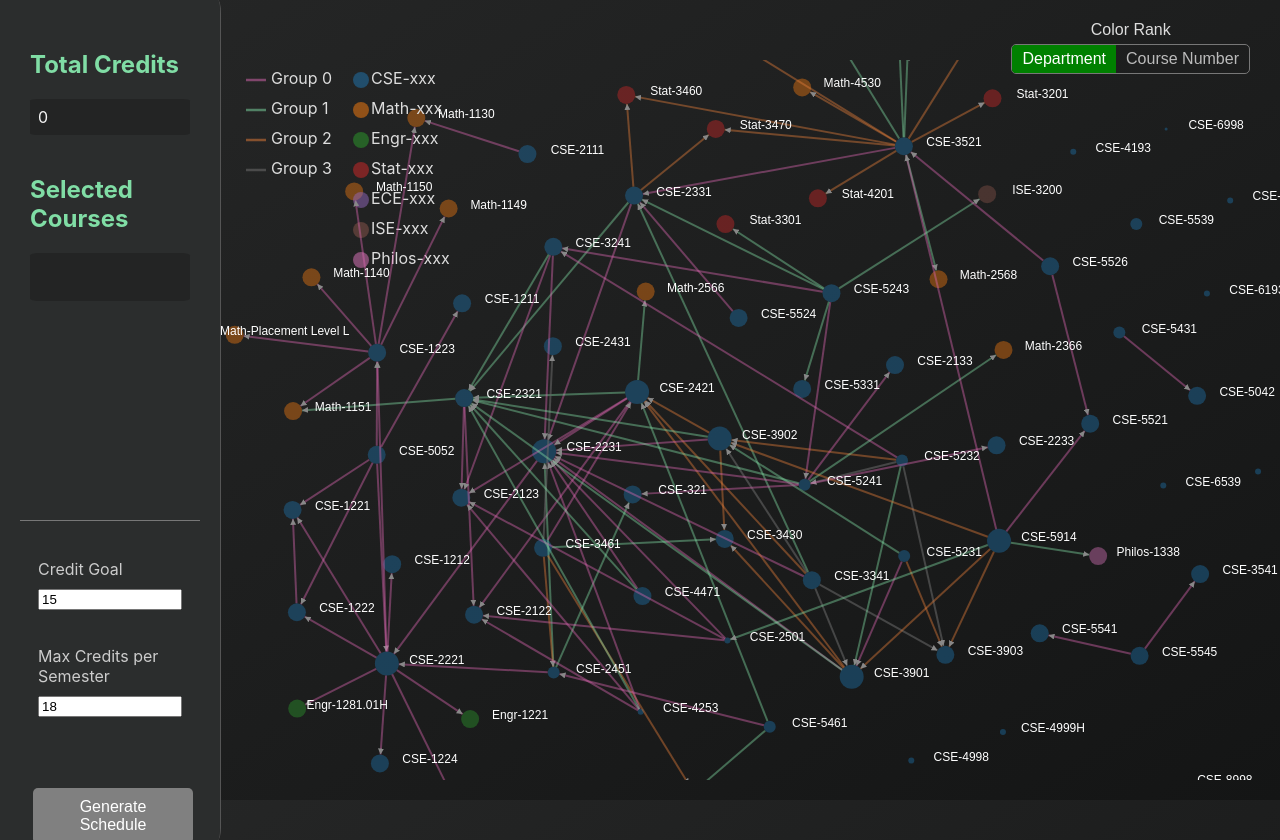
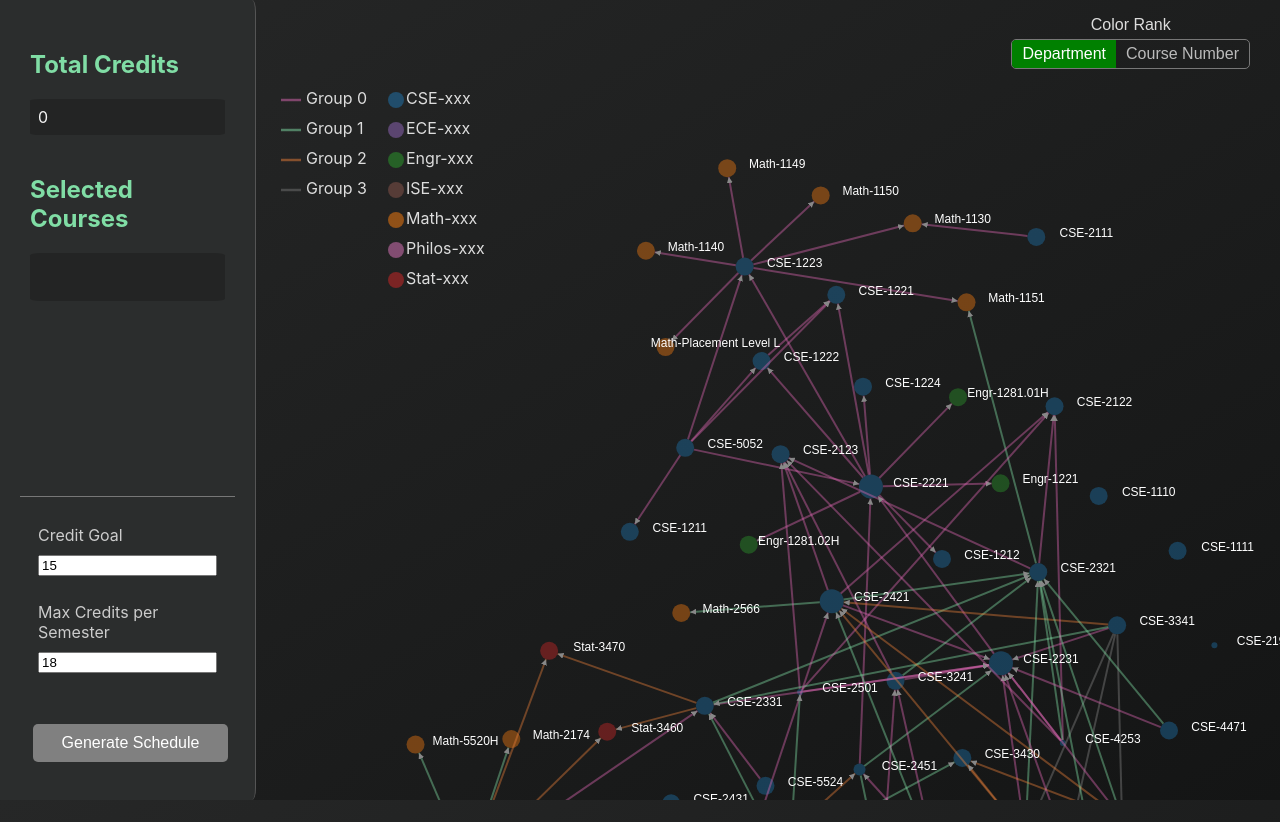
Before and after one commit to Wang-Zhongwei/quickulum-OHI-O, a React (Create React App) app in the folder quickulum/: page / in a window 1280 px wide. Built offline with nearby package versions, Linux system fonts and the light colour scheme.

Commit message:
adjust app arrangement

```diff
--- a/quickulum/src/App.js
+++ b/quickulum/src/App.js
@@ -15,7 +15,6 @@ import { useState, useEffect } from "react";
 // ];
 
 // TODO: bug when regenerate schedule
-// TODO: initialize network with an order: approach using different CoM
 
 function App() {
   const [showSchedule, setShowSchedule] = useState(false);
--- a/quickulum/src/components/Graph.css
+++ b/quickulum/src/components/Graph.css
@@ -2,20 +2,20 @@
 .canvas {
   flex-grow: 1;
   height: 100%;
+  /* box-sizing: border-box; */
   position: relative;
 }
 
 .graph {
   pointer-events: auto;
-  width: 100%;
-  height: 100%;
+  width: 1200px;
+  height: 1500px;
 }
 
 .graph-container {
   height: 90%;
   width: 100%;
-  flex-grow: 1;
-  display: flex;
+  overflow: auto;
 }
 
 .label {
@@ -33,9 +33,7 @@
   justify-content: center;
   align-items: flex-end;
   /* To align toggle to the right */
-  gap: 10px;
-  height: 30px;
-  margin-top: 30px;
+  height: 10%;
   margin-right: 30px;
 }
 
--- a/quickulum/src/components/Graph.js
+++ b/quickulum/src/components/Graph.js
@@ -6,8 +6,7 @@ import { useEffect, useState } from "react";
 import * as d3 from "d3";
 import "./Graph.css";
 
-// TODO: rank by course number in legen
-// TODO: fix black box border in the sidebar
+// TODO: rank by course number in legend
 function Graph(props) {
   const selectedNodes = props.selectedNodes;
   const setSelectedNodes = props.setSelectedNodes;
--- a/quickulum/src/components/Sidebar.css
+++ b/quickulum/src/components/Sidebar.css
@@ -1,5 +1,6 @@
+
 .sidebar {
-  width: 17%;
+  width: 20%;
   padding: 20px;
   height: 100%;
   border-radius: 0 1.5% 1.5% 0;
@@ -7,8 +8,8 @@
   flex-direction: column;
   background-color: rgb(43, 45, 45);
   border-right: 0.5px solid #555;
-  overflow: scroll;
   z-index: 1;
+  box-sizing: border-box;
 }
 
 .sidebar h2 {
@@ -29,7 +30,7 @@
   height: 30%;
   display: flex;
   flex-direction: column;
-  justify-content: flex-start;
+  justify-content: space-between;
   margin-top: 20px;
   border-top: 1px solid #777;
   transition: "background-color 0.5s ease";
@@ -48,10 +49,11 @@
   flex-direction: column;
   padding: 8px;
   align-items: left;
+  margin-top: 0px;
 }
 
 .max-credit {
-  margin-bottom: 50px;
+  margin-bottom: 30px;
 }
 
 .goal label, .max-credit label {
--- a/quickulum/src/components/drawGraph.js
+++ b/quickulum/src/components/drawGraph.js
@@ -26,14 +26,15 @@ function drawGraph(
   // add initial positions
   const nodesDict = convertToDict(nodesData);
   let courseOrder = topologicalSort(nodesDict);
-  let nodeSpacing = width / (courseOrder.length + 1) * 0.9; // width is the width of your SVG or canvas
+  const y_padding = 50;
+  let nodeSpacing = (height - 2 * y_padding) / (courseOrder.length - 1); // width is the width of your SVG or canvas
 
   for (let i = 0; i < courseOrder.length; i++) {
     let course = courseOrder[i];
-    nodesDict[course].initialX = nodeSpacing * (i + 1);
+    nodesDict[course].initialY = y_padding + nodeSpacing * i;
   }
   nodesData.forEach(node => {
-    node.x = nodesDict[node.id].initialX;
+    node.y = nodesDict[node.id].initialY;
   });
 
 
@@ -127,11 +128,11 @@ function drawGraph(
     .force("collide", d3.forceCollide(48))
     .force("center", d3.forceCenter(width / 2, height / 2).strength(0.3))
     .force(
-      "x",
-      d3.forceX().x((d) => nodesDict[d.id].initialX)
+      "y",
+      d3.forceY().y((d) => nodesDict[d.id].initialY)
     ).alphaDecay(0.05);
 
-
+  const arrowHeight = 3;
   svg
     .append("defs")
     .selectAll("marker")
@@ -143,7 +144,7 @@ function drawGraph(
     .attr("refX", 6) // Controls the shift of the arrowhead along the path
     .attr("refY", 3)
     .attr("markerWidth", 3)
-    .attr("markerHeight", 3)
+    .attr("markerHeight", arrowHeight)
     .attr("orient", "auto")
     .attr("fill", "#888")
     .append("svg:path")
@@ -269,7 +270,7 @@ function drawGraph(
       // TODO: show something
     });
 
-  let nodeLegendData = color.domain().map((d) => ({
+  let nodeLegendData = color.domain().sort().map((d) => ({
     value: d + "-xxx",
     color: color(d),
   }));
@@ -414,7 +415,7 @@ function drawGraph(
         "x2",
         (d) =>
           d.target.x -
-          creditsScale(d.target.credits) *
+          (creditsScale(d.target.credits)) *
             Math.cos(
               Math.atan2(d.target.y - d.source.y, d.target.x - d.source.x)
             )
@@ -423,7 +424,7 @@ function drawGraph(
         "y2",
         (d) =>
           d.target.y -
-          creditsScale(d.target.credits) *
+          (creditsScale(d.target.credits)) *
             Math.sin(
               Math.atan2(d.target.y - d.source.y, d.target.x - d.source.x)
             )
```
Also changed, not shown: 1 other file (tests, documents, lock files or other folders).
